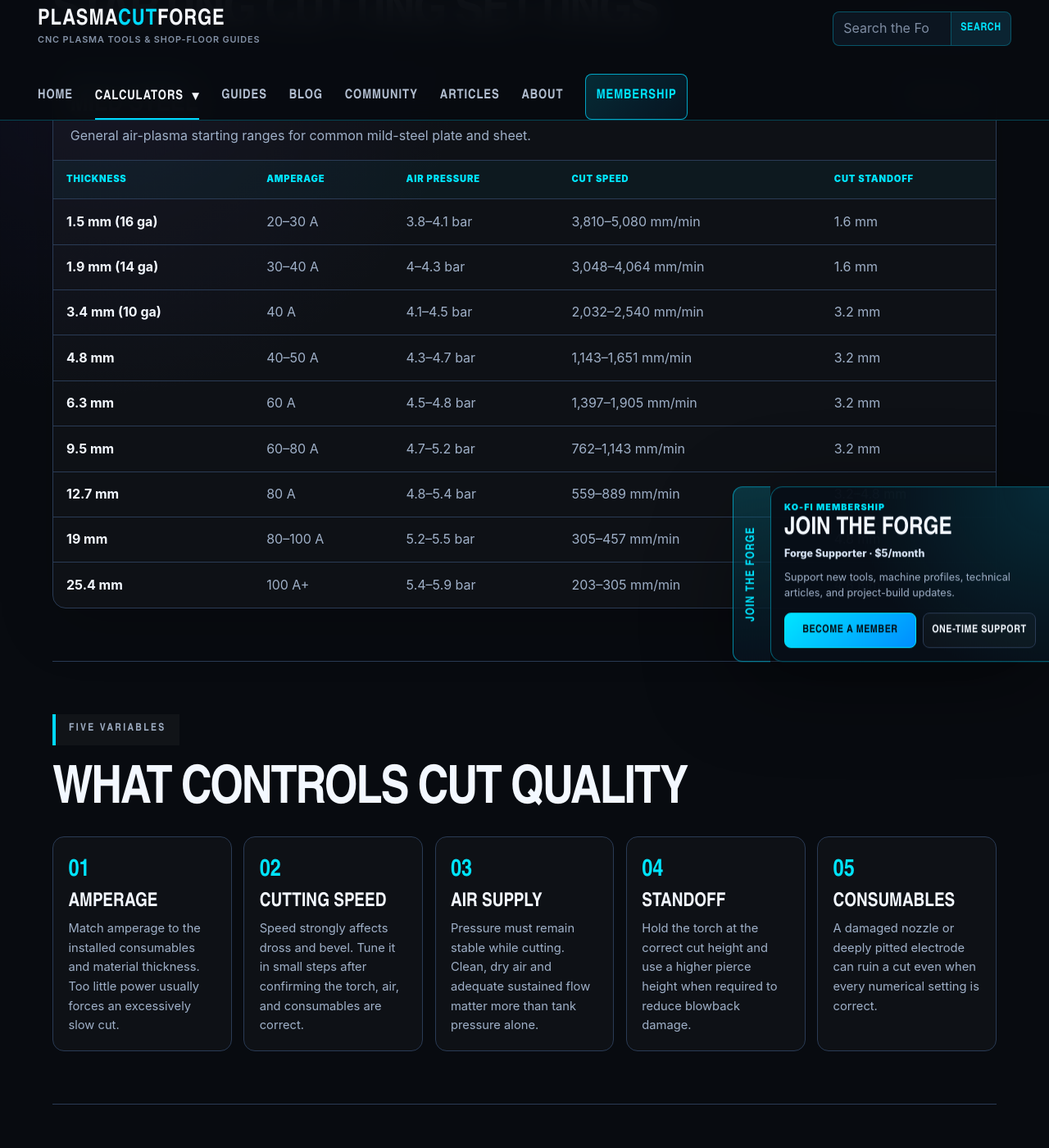
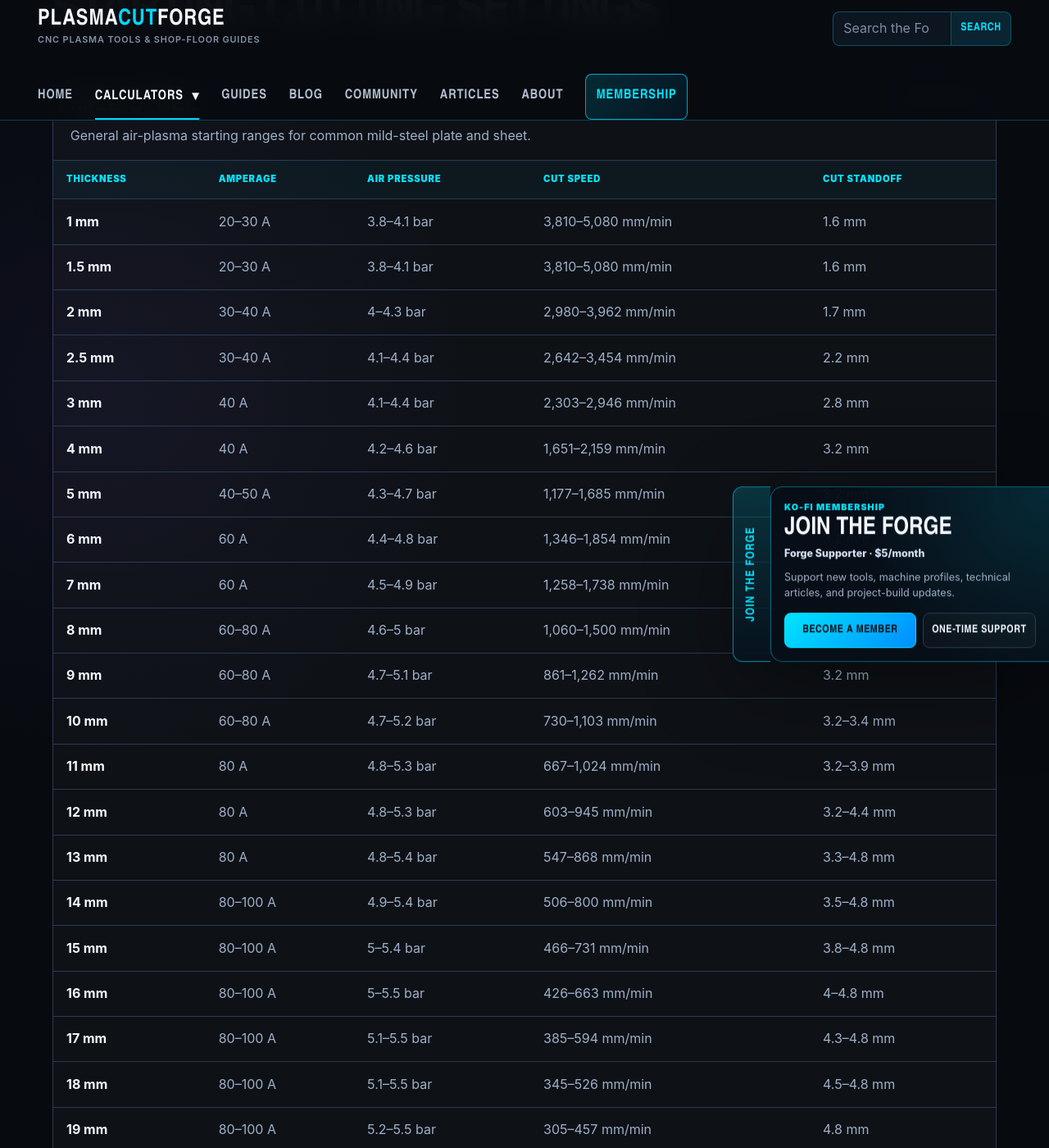
Before and after one commit to steelknightcnc-cmd/plasma-cutting-blog, a Jekyll site: the page plasma-cutting-settings-guide.html, which Jekyll copies as it is, in a window 1280 px wide and 1400 px high, scrolled down 1303 px. Shown: the whole window at 82% size. Built offline with Jekyll 4.4.1, drawn with Linux system fonts in a browser that asks for light colours; some of the changed lines change nothing that is shown; some of the changed text lies outside the part shown.

Commit message:
Add files via upload
Update plasma guide thicknesses from 1mm to 30mm

```diff
--- a/plasma-cutting-settings-guide.html
+++ b/plasma-cutting-settings-guide.html
@@ -12,7 +12,7 @@
   <link rel="manifest" href="/site.webmanifest">
   <meta name="theme-color" content="#070b14">
   <link rel="stylesheet" href="/styles.css?v=48.0">
-  <script src="/plasma-cutting-settings-guide.js?v=1.0" defer></script>
+  <script src="/plasma-cutting-settings-guide.js?v=1.1" defer></script>
   <script src="/membership-widget.js?v=1.1" defer></script>
 </head>
 <body class="plasma-settings-guide-page">
--- a/plasma-cutting-settings-guide.js
+++ b/plasma-cutting-settings-guide.js
@@ -5,45 +5,81 @@
   const PSI_TO_BAR = 0.0689476;
   const CFM_TO_L_MIN = 28.3168;
 
-  const materials = {
+  // Requested thickness sequence: 1, 1.5, 2, 2.5, 3 mm, then every whole millimetre through 30 mm.
+  const GUIDE_THICKNESSES_MM = [1, 1.5, 2, 2.5, 3, ...Array.from({ length: 27 }, (_, index) => index + 4)];
+
+  const materialProfiles = {
     'mild-steel': {
       title: 'Mild steel',
       description: 'General air-plasma starting ranges for common mild-steel plate and sheet.',
-      rows: [
-        { label: '16 ga', thickness: 0.060, amps: '20–30 A', pressure: [55, 60], speed: [150, 200], standoff: [0.0625, 0.0625] },
-        { label: '14 ga', thickness: 0.075, amps: '30–40 A', pressure: [58, 62], speed: [120, 160], standoff: [0.0625, 0.0625] },
-        { label: '10 ga', thickness: 0.135, amps: '40 A', pressure: [60, 65], speed: [80, 100], standoff: [0.125, 0.125] },
-        { label: '3/16 in', thickness: 0.188, amps: '40–50 A', pressure: [62, 68], speed: [45, 65], standoff: [0.125, 0.125] },
-        { label: '1/4 in', thickness: 0.250, amps: '60 A', pressure: [65, 70], speed: [55, 75], standoff: [0.125, 0.125] },
-        { label: '3/8 in', thickness: 0.375, amps: '60–80 A', pressure: [68, 75], speed: [30, 45], standoff: [0.125, 0.125] },
-        { label: '1/2 in', thickness: 0.500, amps: '80 A', pressure: [70, 78], speed: [22, 35], standoff: [0.125, 0.1875] },
-        { label: '3/4 in', thickness: 0.750, amps: '80–100 A', pressure: [75, 80], speed: [12, 18], standoff: [0.1875, 0.1875] },
-        { label: '1 in', thickness: 1.000, amps: '100 A+', pressure: [78, 85], speed: [8, 12], standoff: [0.1875, 0.1875] }
-      ]
+      anchors: [
+        { mm: 1.5, pressure: [55, 60], speed: [150, 200], standoff: [0.0625, 0.0625] },
+        { mm: 1.9, pressure: [58, 62], speed: [120, 160], standoff: [0.0625, 0.0625] },
+        { mm: 3.4, pressure: [60, 65], speed: [80, 100], standoff: [0.125, 0.125] },
+        { mm: 4.8, pressure: [62, 68], speed: [45, 65], standoff: [0.125, 0.125] },
+        { mm: 6.3, pressure: [65, 70], speed: [55, 75], standoff: [0.125, 0.125] },
+        { mm: 9.5, pressure: [68, 75], speed: [30, 45], standoff: [0.125, 0.125] },
+        { mm: 12.7, pressure: [70, 78], speed: [22, 35], standoff: [0.125, 0.1875] },
+        { mm: 19.0, pressure: [75, 80], speed: [12, 18], standoff: [0.1875, 0.1875] },
+        { mm: 25.4, pressure: [78, 85], speed: [8, 12], standoff: [0.1875, 0.1875] },
+        { mm: 30.0, pressure: [82, 90], speed: [6, 9], standoff: [0.1875, 0.2500] }
+      ],
+      amps(mm) {
+        if (mm <= 1.5) return '20–30 A';
+        if (mm <= 2.5) return '30–40 A';
+        if (mm <= 4) return '40 A';
+        if (mm <= 5) return '40–50 A';
+        if (mm <= 7) return '60 A';
+        if (mm <= 10) return '60–80 A';
+        if (mm <= 13) return '80 A';
+        if (mm <= 19) return '80–100 A';
+        return '100 A+';
+      }
     },
     stainless: {
       title: 'Stainless steel',
       description: 'Conservative starting ranges for air-plasma cutting on stainless steel.',
-      rows: [
-        { label: '16 ga', thickness: 0.060, amps: '20–30 A', pressure: [55, 60], speed: [120, 160], standoff: [0.0625, 0.0625] },
-        { label: '10 ga', thickness: 0.135, amps: '40 A', pressure: [60, 65], speed: [60, 80], standoff: [0.125, 0.125] },
-        { label: '1/4 in', thickness: 0.250, amps: '60 A', pressure: [65, 70], speed: [40, 55], standoff: [0.125, 0.125] },
-        { label: '3/8 in', thickness: 0.375, amps: '80 A', pressure: [70, 75], speed: [25, 35], standoff: [0.125, 0.125] },
-        { label: '1/2 in', thickness: 0.500, amps: '80 A', pressure: [72, 78], speed: [14, 20], standoff: [0.1875, 0.1875] },
-        { label: '3/4 in', thickness: 0.750, amps: '100 A', pressure: [75, 82], speed: [8, 13], standoff: [0.1875, 0.1875] }
-      ]
+      anchors: [
+        { mm: 1.5, pressure: [55, 60], speed: [120, 160], standoff: [0.0625, 0.0625] },
+        { mm: 3.4, pressure: [60, 65], speed: [60, 80], standoff: [0.125, 0.125] },
+        { mm: 6.3, pressure: [65, 70], speed: [40, 55], standoff: [0.125, 0.125] },
+        { mm: 9.5, pressure: [70, 75], speed: [25, 35], standoff: [0.125, 0.125] },
+        { mm: 12.7, pressure: [72, 78], speed: [14, 20], standoff: [0.1875, 0.1875] },
+        { mm: 19.0, pressure: [75, 82], speed: [8, 13], standoff: [0.1875, 0.1875] },
+        { mm: 25.4, pressure: [80, 88], speed: [5, 8], standoff: [0.1875, 0.2500] },
+        { mm: 30.0, pressure: [84, 92], speed: [4, 6], standoff: [0.2500, 0.2500] }
+      ],
+      amps(mm) {
+        if (mm <= 1.5) return '20–30 A';
+        if (mm <= 3.5) return '40 A';
+        if (mm <= 7) return '60 A';
+        if (mm <= 13) return '80 A';
+        if (mm <= 19) return '100 A';
+        return '100 A+';
+      }
     },
     aluminum: {
       title: 'Aluminum',
       description: 'Starting ranges for air-plasma cutting on common aluminum plate thicknesses.',
-      rows: [
-        { label: '1/8 in', thickness: 0.125, amps: '40 A', pressure: [62, 68], speed: [150, 200], standoff: [0.0625, 0.125] },
-        { label: '3/16 in', thickness: 0.188, amps: '40–50 A', pressure: [65, 70], speed: [100, 140], standoff: [0.125, 0.125] },
-        { label: '1/4 in', thickness: 0.250, amps: '60 A', pressure: [68, 72], speed: [80, 100], standoff: [0.125, 0.125] },
-        { label: '3/8 in', thickness: 0.375, amps: '80 A', pressure: [70, 76], speed: [40, 60], standoff: [0.125, 0.125] },
-        { label: '1/2 in', thickness: 0.500, amps: '80 A', pressure: [72, 78], speed: [20, 30], standoff: [0.1875, 0.1875] },
-        { label: '3/4 in', thickness: 0.750, amps: '100 A', pressure: [75, 82], speed: [10, 16], standoff: [0.1875, 0.1875] }
-      ]
+      anchors: [
+        { mm: 1.0, pressure: [58, 64], speed: [180, 240], standoff: [0.0625, 0.0625] },
+        { mm: 3.2, pressure: [62, 68], speed: [150, 200], standoff: [0.0625, 0.125] },
+        { mm: 4.8, pressure: [65, 70], speed: [100, 140], standoff: [0.125, 0.125] },
+        { mm: 6.3, pressure: [68, 72], speed: [80, 100], standoff: [0.125, 0.125] },
+        { mm: 9.5, pressure: [70, 76], speed: [40, 60], standoff: [0.125, 0.125] },
+        { mm: 12.7, pressure: [72, 78], speed: [20, 30], standoff: [0.1875, 0.1875] },
+        { mm: 19.0, pressure: [75, 82], speed: [10, 16], standoff: [0.1875, 0.1875] },
+        { mm: 25.4, pressure: [80, 88], speed: [6, 10], standoff: [0.1875, 0.2500] },
+        { mm: 30.0, pressure: [84, 92], speed: [4, 7], standoff: [0.2500, 0.2500] }
+      ],
+      amps(mm) {
+        if (mm <= 3.5) return '40 A';
+        if (mm <= 5) return '40–50 A';
+        if (mm <= 7) return '60 A';
+        if (mm <= 13) return '80 A';
+        if (mm <= 19) return '100 A';
+        return '100 A+';
+      }
     }
   };
 
@@ -75,11 +111,53 @@
     return first === second ? first : `${first}–${second}`;
   }
 
+  function interpolateNumber(first, second, amount) {
+    return first + ((second - first) * amount);
+  }
+
+  function interpolatePair(first, second, amount) {
+    return [
+      interpolateNumber(first[0], second[0], amount),
+      interpolateNumber(first[1], second[1], amount)
+    ];
+  }
+
+  function valuesAtThickness(anchors, thicknessMm) {
+    if (thicknessMm <= anchors[0].mm) return { ...anchors[0] };
+    if (thicknessMm >= anchors[anchors.length - 1].mm) return { ...anchors[anchors.length - 1] };
+
+    for (let index = 0; index < anchors.length - 1; index += 1) {
+      const lower = anchors[index];
+      const upper = anchors[index + 1];
+      if (thicknessMm >= lower.mm && thicknessMm <= upper.mm) {
+        const amount = (thicknessMm - lower.mm) / (upper.mm - lower.mm);
+        return {
+          pressure: interpolatePair(lower.pressure, upper.pressure, amount),
+          speed: interpolatePair(lower.speed, upper.speed, amount),
+          standoff: interpolatePair(lower.standoff, upper.standoff, amount)
+        };
+      }
+    }
+
+    return { ...anchors[anchors.length - 1] };
+  }
+
+  function materialRows(profile) {
+    return GUIDE_THICKNESSES_MM.map(thicknessMm => {
+      const values = valuesAtThickness(profile.anchors, thicknessMm);
+      return {
+        thicknessMm,
+        amps: profile.amps(thicknessMm),
+        pressure: values.pressure,
+        speed: values.speed,
+        standoff: values.standoff
+      };
+    });
+  }
+
   function thicknessText(row, system) {
-    if (system === 'metric') {
-      return `${rounded(row.thickness * IN_TO_MM, 1)} mm${row.label.includes('ga') ? ` (${row.label})` : ''}`;
-    }
-    return `${row.label.includes('ga') ? `${row.label} · ` : ''}${rounded(row.thickness, 3)} in`;
+    if (system === 'metric') return `${rounded(row.thicknessMm, 1)} mm`;
+    return `${rounded(row.thicknessMm / IN_TO_MM, 3)} in`;
   }
 
   function speedText(values, system) {
@@ -98,8 +176,9 @@
   }
 
   function renderMaterialTable(key, system) {
-    const material = materials[key];
-    const rows = material.rows.map(row => `
+    const material = materialProfiles[key];
+    const rowsData = materialRows(material);
+    const rows = rowsData.map(row => `
       <tr>
         <td data-label="Thickness"><strong>${thicknessText(row, system)}</strong></td>
         <td data-label="Amperage">${row.amps}</td>
@@ -112,7 +191,7 @@
       <article class="plasma-guide-material-card">
         <header>
           <div><p>Material reference</p><h3>${material.title}</h3></div>
-          <span>${material.rows.length} thicknesses</span>
+          <span>${rowsData.length} thicknesses</span>
         </header>
         <p class="plasma-guide-material-description">${material.description}</p>
         <div class="plasma-guide-table-wrap">
@@ -144,7 +223,7 @@
     unitBadge.textContent = system === 'metric' ? 'Metric · mm' : 'Imperial · in';
     unitBadge.dataset.system = system;
 
-    const keys = material === 'all' ? Object.keys(materials) : [material];
+    const keys = material === 'all' ? Object.keys(materialProfiles) : [material];
     tableHost.innerHTML = keys.map(key => renderMaterialTable(key, system)).join('');
     renderAirTable(system);
 
```
